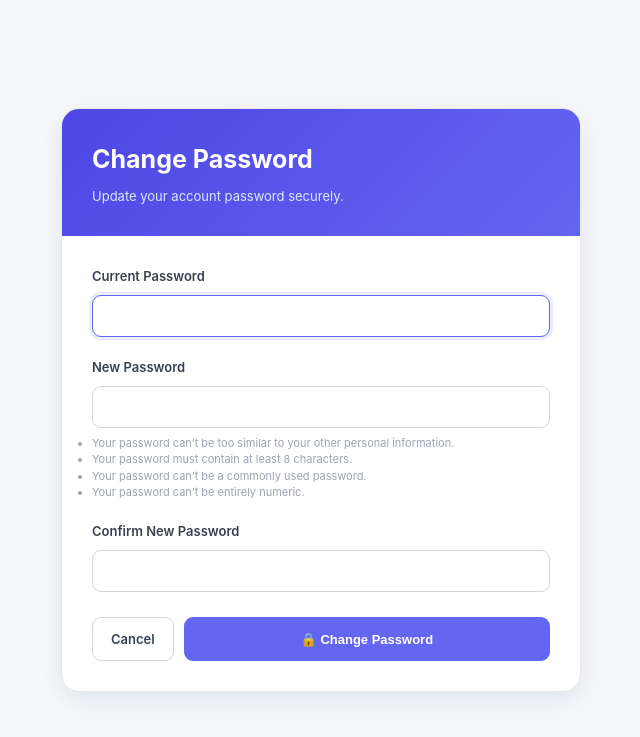
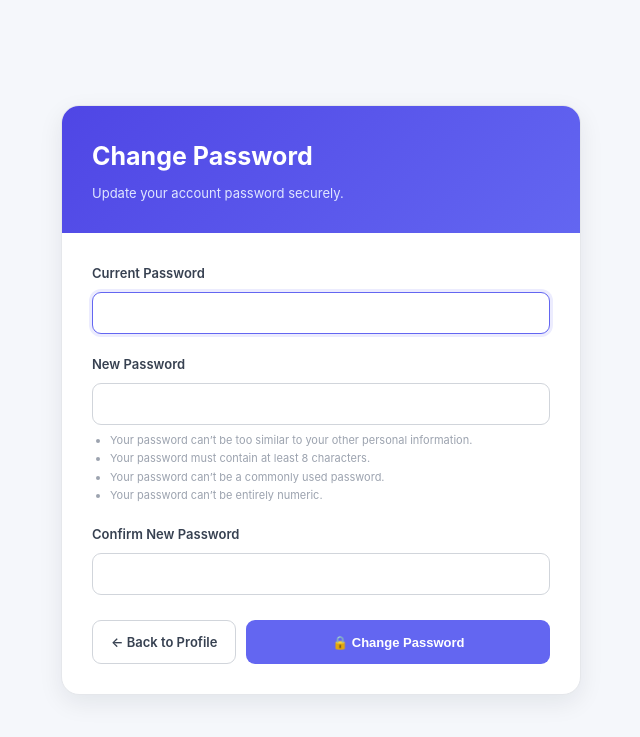
Before and after one commit to Yash478git/Expense_Tracker, a Django app: page /profile/change-password/ in a window 1280 px wide. Shown: the top 737 px of the page, without its empty margins (319-959 px from the left). Run offline with Django 5.2, Linux system fonts and the light colour scheme; the visitor is signed in with stand-in values (Sample User, id 1); parts of the project's set-up code (start-up, migrations or seed data) failed here and were passed over.

Commit message:
Improve change password navigation

```diff
--- a/tracker/templates/tracker/change_password.html
+++ b/tracker/templates/tracker/change_password.html
@@ -14,10 +14,13 @@
 
     <title>Change Password - Expense Tracker</title>
 
+
+    <!-- Global Styles -->
     <link
         rel="stylesheet"
         href="{% static 'tracker/css/style.css' %}"
     >
+
 
     <!-- Expense Tracker Favicon -->
     <link
@@ -31,7 +34,12 @@
         href="{% static 'tracker/favicon.png' %}?v=3"
     >
 
+
     <style>
+
+        /* =====================================================
+           PAGE
+           ===================================================== */
 
         body {
             background: #f5f7fb;
@@ -68,6 +76,10 @@
         }
 
 
+        /* =====================================================
+           HEADER
+           ===================================================== */
+
         .password-header {
             padding: 30px;
 
@@ -97,6 +109,10 @@
             color: #e0e7ff;
         }
 
+
+        /* =====================================================
+           FORM BODY
+           ===================================================== */
 
         .password-body {
             padding: 30px;
@@ -153,6 +169,10 @@
         }
 
 
+        /* =====================================================
+           ERRORS
+           ===================================================== */
+
         .field-error {
             margin-top: 7px;
 
@@ -179,6 +199,10 @@
         }
 
 
+        /* =====================================================
+           PASSWORD HELP
+           ===================================================== */
+
         .password-help {
             margin-top: 7px;
 
@@ -189,6 +213,22 @@
             line-height: 1.5;
         }
 
+
+        .password-help ul {
+            margin: 6px 0 0;
+
+            padding-left: 18px;
+        }
+
+
+        .password-help li {
+            margin-bottom: 2px;
+        }
+
+
+        /* =====================================================
+           BUTTONS
+           ===================================================== */
 
         .button-row {
             display: flex;
@@ -237,6 +277,10 @@
             background: #4f46e5;
 
             transform: translateY(-1px);
+
+            box-shadow:
+                0 6px 15px
+                rgba(99, 102, 241, 0.18);
         }
 
 
@@ -255,8 +299,14 @@
             color: #4f46e5;
 
             background: #f9faff;
+
+            transform: translateY(-1px);
         }
 
+
+        /* =====================================================
+           RESPONSIVE
+           ===================================================== */
 
         @media (max-width: 600px) {
 
@@ -289,12 +339,15 @@
 
 <body>
 
+
     <div class="password-page">
 
         <div class="password-card">
 
 
-            <!-- HEADER -->
+            <!-- =================================================
+                 HEADER
+                 ================================================= -->
 
             <div class="password-header">
 
@@ -309,7 +362,9 @@
             </div>
 
 
-            <!-- FORM -->
+            <!-- =================================================
+                 FORM
+                 ================================================= -->
 
             <div class="password-body">
 
@@ -320,6 +375,8 @@
 
                     {% csrf_token %}
 
+
+                    <!-- GENERAL ERRORS -->
 
                     {% if form.non_field_errors %}
 
@@ -348,6 +405,7 @@
 
                         {{ form.old_password }}
 
+
                         {% for error in form.old_password.errors %}
 
                             <div class="field-error">
@@ -371,6 +429,7 @@
 
                         {{ form.new_password1 }}
 
+
                         {% if form.new_password1.help_text %}
 
                             <div class="password-help">
@@ -378,6 +437,7 @@
                             </div>
 
                         {% endif %}
+
 
                         {% for error in form.new_password1.errors %}
 
@@ -402,6 +462,7 @@
 
                         {{ form.new_password2 }}
 
+
                         {% for error in form.new_password2.errors %}
 
                             <div class="field-error">
@@ -413,15 +474,18 @@
                     </div>
 
 
-                    <!-- BUTTONS -->
+                    <!-- =================================================
+                         ACTION BUTTONS
+                         ================================================= -->
 
                     <div class="button-row">
+
 
                         <a
                             href="{% url 'profile' %}"
                             class="btn btn-secondary"
                         >
-                            Cancel
+                            ← Back to Profile
                         </a>
 
 
@@ -432,7 +496,9 @@
                             🔒 Change Password
                         </button>
 
+
                     </div>
+
 
                 </form>
 
@@ -443,6 +509,7 @@
 
     </div>
 
+
 </body>
 
 </html>
```
